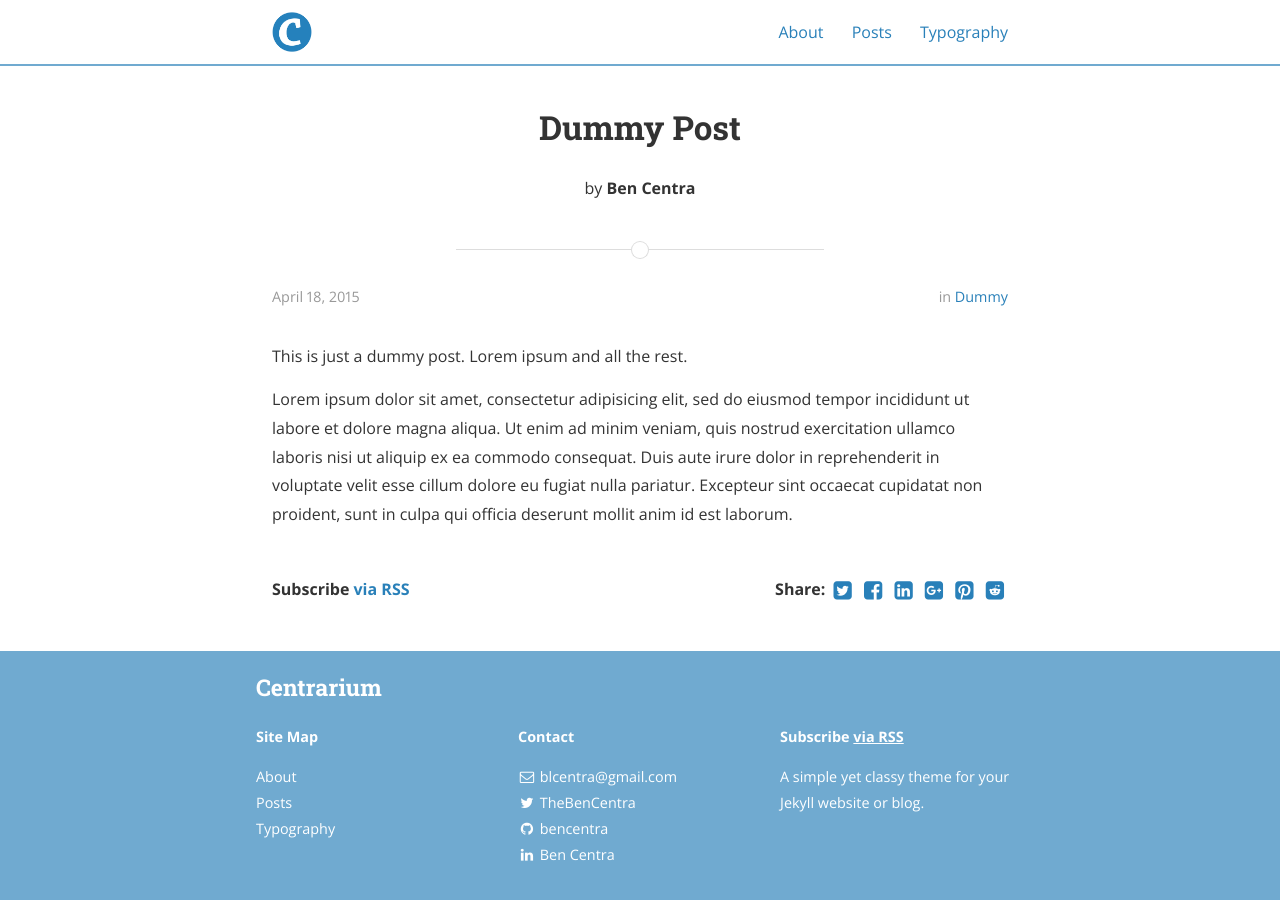
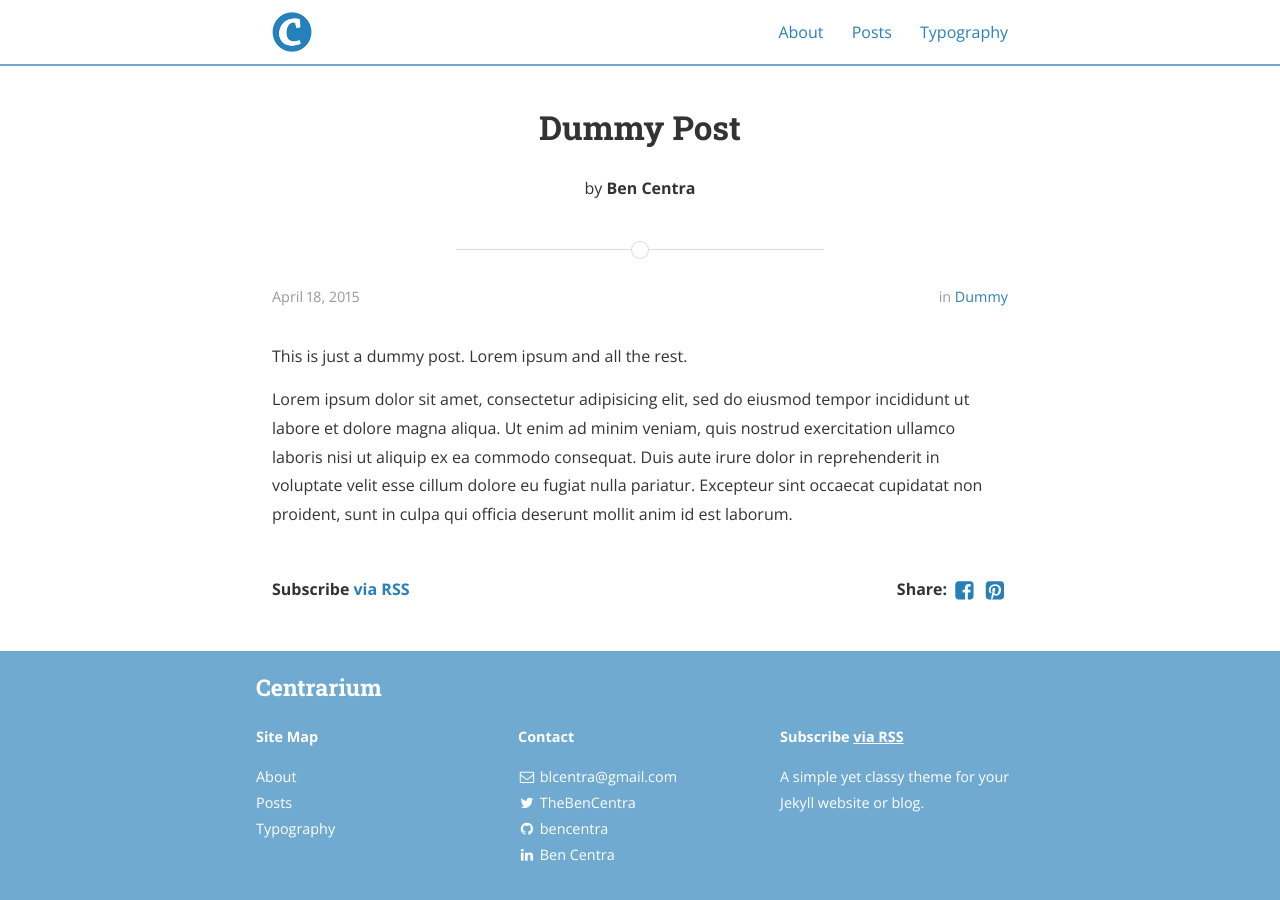
Before and after one commit to ellayuan2006/ellayuan2006.github.io, a Jekyll site: the page built from _posts/2015-04-18-dummy.md, in a window 1280 px wide. Built offline with Jekyll 4.4.1, drawn with Linux system fonts in a browser that asks for light colours; nearby versions of some CDN libraries.

Commit message:
Update post.html

```diff
--- a/_layouts/post.html
+++ b/_layouts/post.html
@@ -49,46 +49,22 @@
   <span>Share: </span>
   {% for social in site.social %}
     {% capture full_url %}{{ site.url }}{{ site.baseurl }}{{ page.url }}{% endcapture %}
-    {% if social.name == "Twitter" and social.share == true %}
-      <a href="//twitter.com/share?text={{ page.title | cgi_escape }}&url={{ full_url | cgi_escape}}&via={{social.username}}"
-        onclick="window.open(this.href, '{{ social.icon }}-share', 'width=550,height=255');return false;">
-        <i class="fa fa-{{ social.icon | remove_first: '-square' }}-square fa-lg"></i>
-      </a>
-    {% endif %}
+
     {% if social.name == "Facebook" and social.share == true %}
       <a href="//www.facebook.com/sharer.php?t={{ page.title | cgi_escape }}&u={{ full_url | cgi_escape}}"
         onclick="window.open(this.href, '{{ social.icon }}-share', 'width=550,height=255');return false;">
         <i class="fa fa-{{ social.icon | remove_first: '-square' }}-square fa-lg"></i>
       </a>
     {% endif %}
-    {% if social.name == "Google+" and social.share == true %}
-      <a href="//plus.google.com/share?title={{ page.title | cgi_escape }}&url={{ full_url | cgi_escape}}"
-        onclick="window.open(this.href, '{{ social.icon }}-share', 'width=550,height=255');return false;">
-        <i class="fa fa-{{ social.icon | remove_first: '-square' }}-square fa-lg"></i>
-      </a>
-    {% endif %}
-    {% if social.name == "LinkedIn" and social.share == true %}
-      <a href="//www.linkedin.com/shareArticle?mini=true&url={{ full_url | cgi_escape}}"
-        onclick="window.open(this.href, '{{ social.icon }}-share', 'width=550,height=255');return false;">
-        <i class="fa fa-{{ social.icon | remove_first: '-square' }}-square fa-lg"></i>
-      </a>
-    {% endif %}
+
+
     {% if social.name == "Pinterest" and social.share == true %}
       <a href="//www.pinterest.com/pin/create/button/?description={{ page.title | cgi_escape }}&url={{ full_url | cgi_escape}}&media={{ site.url }}{% if page.cover %}{{ page.cover | prepend: site.baseurl  }}{% elsif site.cover %}{{ site.cover | prepend: site.baseurl }}{% else %}{{ site.logo | prepend: site.baseurl }}{% endif %}"
         onclick="window.open(this.href, '{{ social.icon }}-share', 'width=550,height=255');return false;">
         <i class="fa fa-{{ social.icon | remove_first: '-square' }}-square fa-lg"></i>
       </a>
     {% endif %}
-    {% if social.name == "Reddit" and social.share == true %}
-      <a href="//www.reddit.com/submit" onclick="window.location = '//www.reddit.com/submit?url=' + encodeURIComponent('{{ full_url }}') + '&title={{page.title}}'; return false">
-        <i class="fa fa-{{ social.icon | remove_first: '-square' }}-square fa-lg"></i>
-      </a>
-    {% endif %}
-    {% if social.name == "Hacker News" and social.share == true %}
-      <a href="//news.ycombinator.com/submitlink" onclick="window.location = '//news.ycombinator.com/submitlink?u=' + encodeURIComponent('{{ full_url }}') + '&t={{page.title}}'; return false">
-        <i class="fa fa-{{ social.icon | remove_first: '-square' }} fa-lg"></i>
-      </a>
-    {% endif %}
+
   {% endfor %}
 </section>
 {% if site.inter_post_navigation == true %}
```
